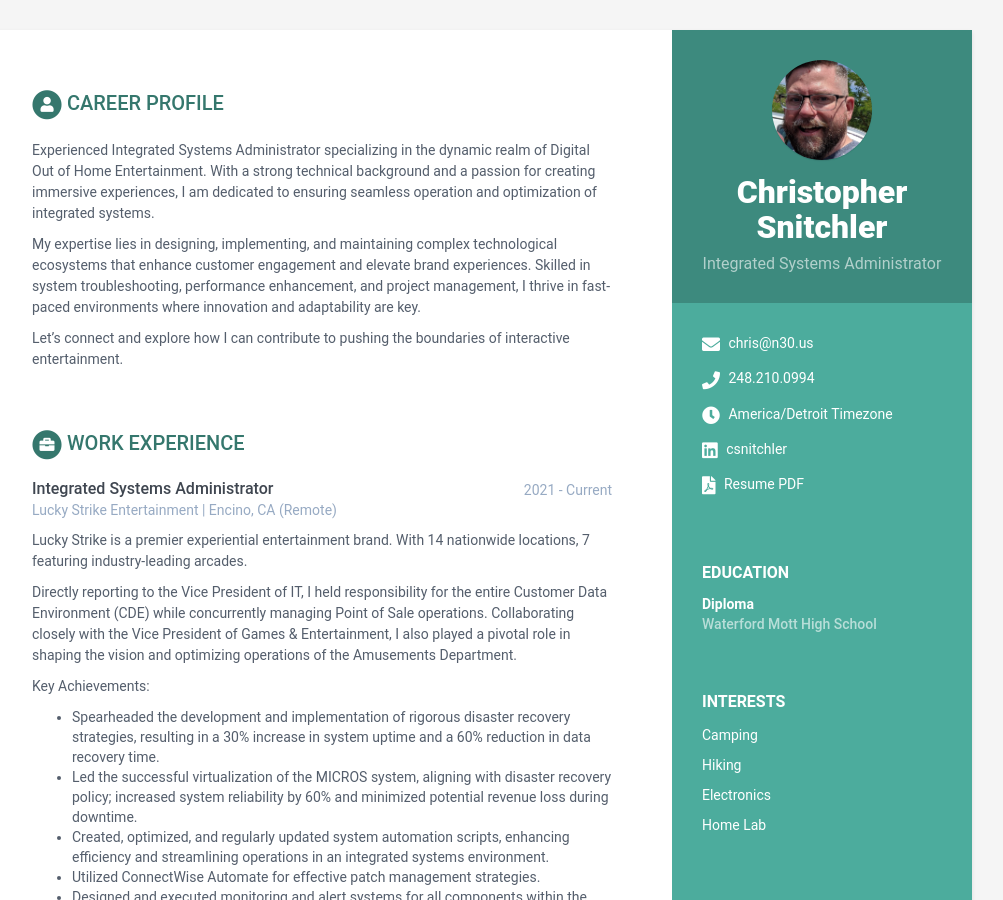
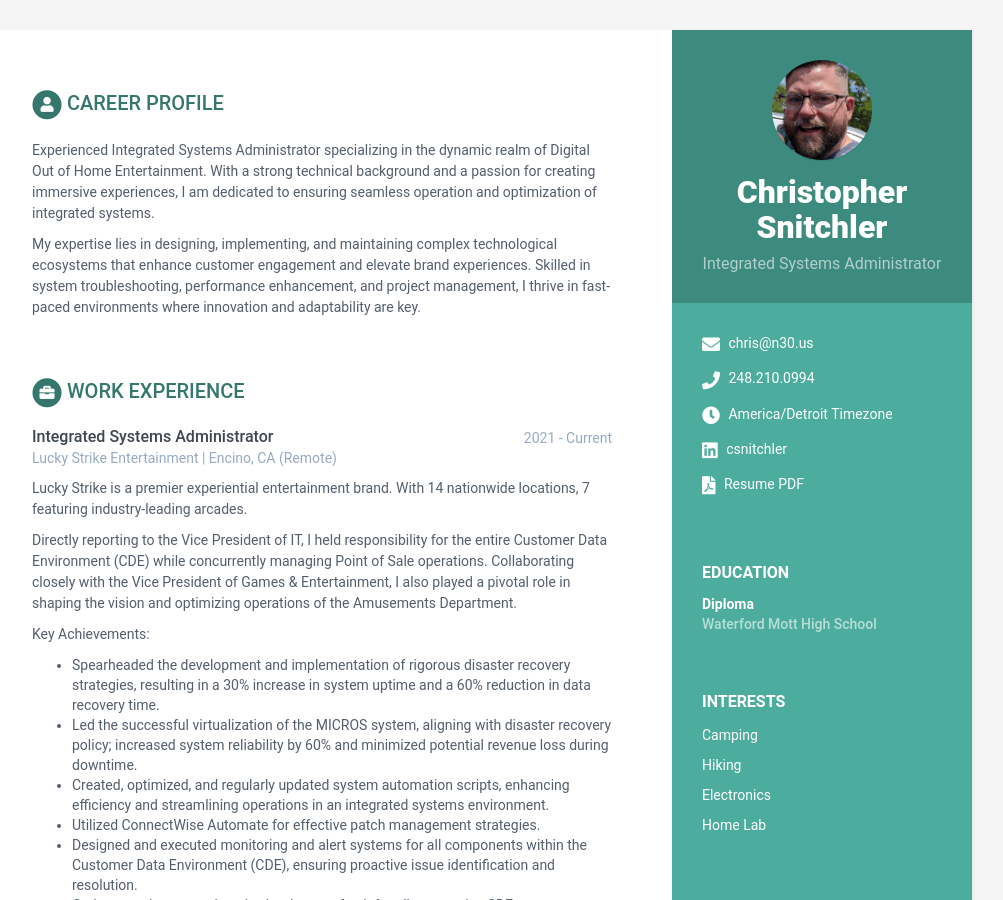
Before and after one commit to cdigitaldetroit/resume, a Jekyll site: the page built from index.html, in a window 1280 px wide and 900 px high. Shown: the whole window, without its empty margins (168-1171 px from the left). Built offline with Jekyll 4.4.1, drawn with Linux system fonts in a browser that asks for light colours.

```diff
--- a/_data/data.yml
+++ b/_data/data.yml
@@ -54,8 +54,6 @@
       Experienced Integrated Systems Administrator specializing in the dynamic realm of Digital Out of Home Entertainment. With a strong technical background and a passion for creating immersive experiences, I am dedicated to ensuring seamless operation and optimization of integrated systems.
 
       My expertise lies in designing, implementing, and maintaining complex technological ecosystems that enhance customer engagement and elevate brand experiences. Skilled in system troubleshooting, performance enhancement, and project management, I thrive in fast-paced environments where innovation and adaptability are key.
-
-      Let's connect and explore how I can contribute to pushing the boundaries of interactive entertainment.
 education:
     title: Education
     info:
```
